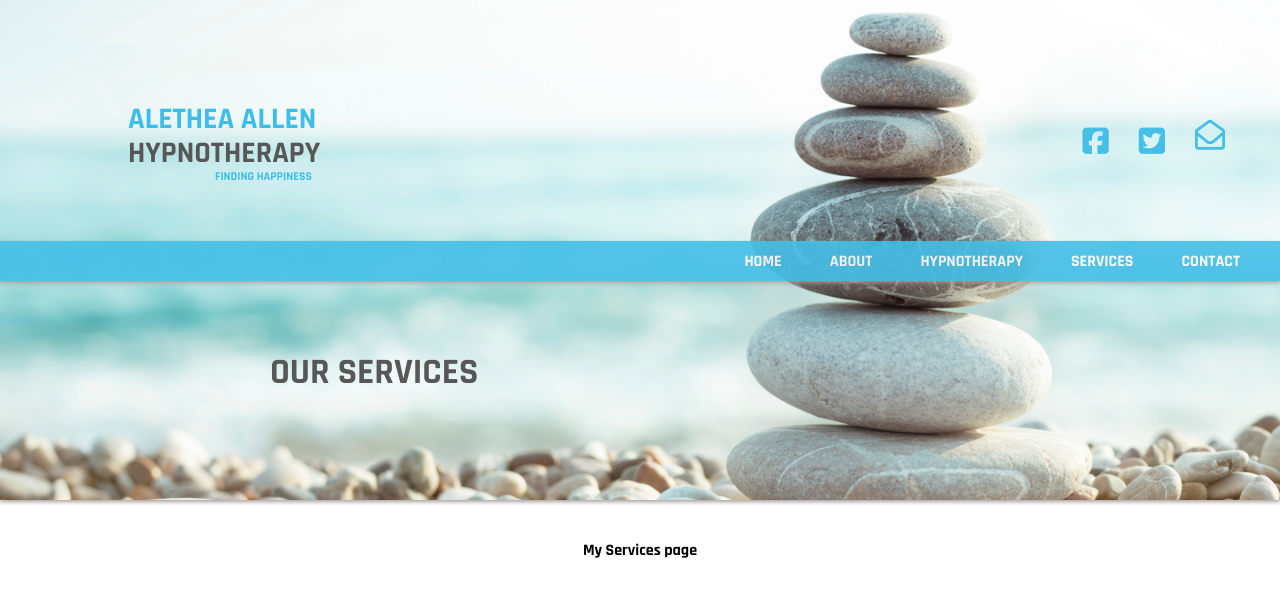
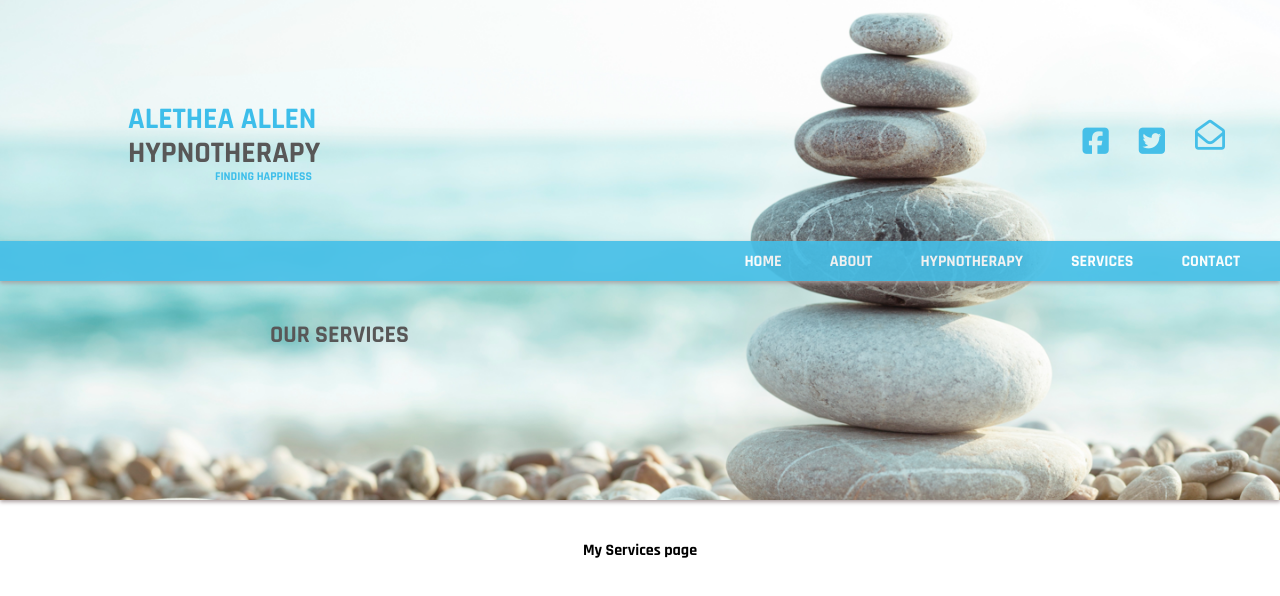
Before and after one commit to leeallen737/hypnotherapywebsite, a React (Create React App) app in the folder aletheaallen/: page /Services in a window 1280 px wide. Shown: the top 596 px of the page. Built offline with nearby package versions, Linux system fonts and the light colour scheme.

Commit message:
redone alot of header and main page on desktop

```diff
--- a/aletheaallen/src/App.js
+++ b/aletheaallen/src/App.js
@@ -45,7 +45,7 @@ backdropClickHandler = () => {
          <Route path='/About' component={About} />
          <Route path='/Hypnotherapy' component={Hypnotherapy} />
          <Route path='/Services' component={Services} />
-         <Route path='/Contactfrom' component={ContactForm} />
+         <Route path='/Contactform' component={ContactForm} />
         </main>
        </div>
        </BrowserRouter>
--- a/aletheaallen/src/components/About/About.css
+++ b/aletheaallen/src/components/About/About.css
@@ -0,0 +1,12 @@
+.my-heading {
+    top: 320px;
+    position: absolute;
+    left: 50%;
+    margin-left: -370px;
+    color: #585757;
+    font-weight: bold;
+  }
+
+  .my-heading-width {
+    font-size: 24px;
+  }
--- a/aletheaallen/src/components/About/About.js
+++ b/aletheaallen/src/components/About/About.js
@@ -5,7 +5,7 @@ const About = () => {
   return (
     <section>
     <div className="my-heading">
-      <div className="my-heading-width"><h1>ABOUT US</h1></div>
+      <div className="my-heading-width">ABOUT US</div>
     </div>
         <div className="outside_frame">
           My About page
--- a/aletheaallen/src/components/Contact/ContactForm.js
+++ b/aletheaallen/src/components/Contact/ContactForm.js
@@ -2,10 +2,14 @@ import React from 'react';
 
 const ContactForm = () =>   {
     return(
-
-        <div>
-            Contact Page
+        <section>
+    <div className="my-heading">
+      <div className="my-heading-width">CONTACT FORM</div>
+    </div>
+        <div className="outside_frame">
+          My Contact Form here
         </div>
+    </section>
     )
 }
 
--- a/aletheaallen/src/components/Hypnotherapy/Hypnotherapy.js
+++ b/aletheaallen/src/components/Hypnotherapy/Hypnotherapy.js
@@ -5,7 +5,7 @@ const Hypnotherapy = () => {
   return (
     <section>
     <div className="my-heading">
-      <div className="my-heading-width"><h1>WHAT IS HYPNOTHERAPY?</h1></div>
+      <div className="my-heading-width">WHAT IS HYPNOTHERAPY?</div>
     </div>
         <div className="outside_frame">
           My Hypnotherapy page
--- a/aletheaallen/src/components/NavBar/NavBar.js
+++ b/aletheaallen/src/components/NavBar/NavBar.js
@@ -34,7 +34,7 @@ const NavBar = props => (
             <Link to="/services" href="/services">SERVICES</Link>
           </li>
           <li>
-            <Link to="/contact" href="/contactform">CONTACT</Link>
+            <Link to="/contactform" href="/contactform">CONTACT</Link>
           </li>
         </ul>
       </div>
--- a/aletheaallen/src/components/Services/Services.js
+++ b/aletheaallen/src/components/Services/Services.js
@@ -5,7 +5,7 @@ const Services = () => {
   return (
     <section>
     <div className="my-heading">
-      <div className="my-heading-width"><h1>OUR SERVICES</h1></div>
+      <div className="my-heading-width">OUR SERVICES</div>
     </div>
         <div className="outside_frame">
           My Services page
```
